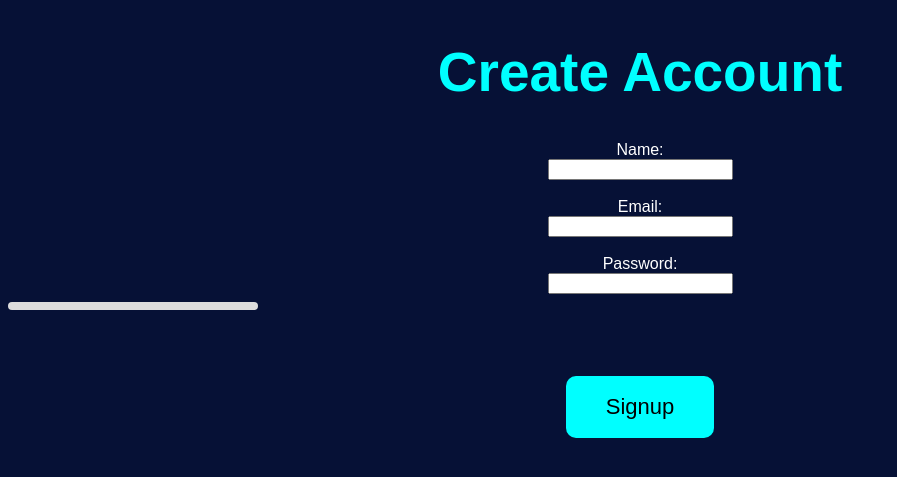
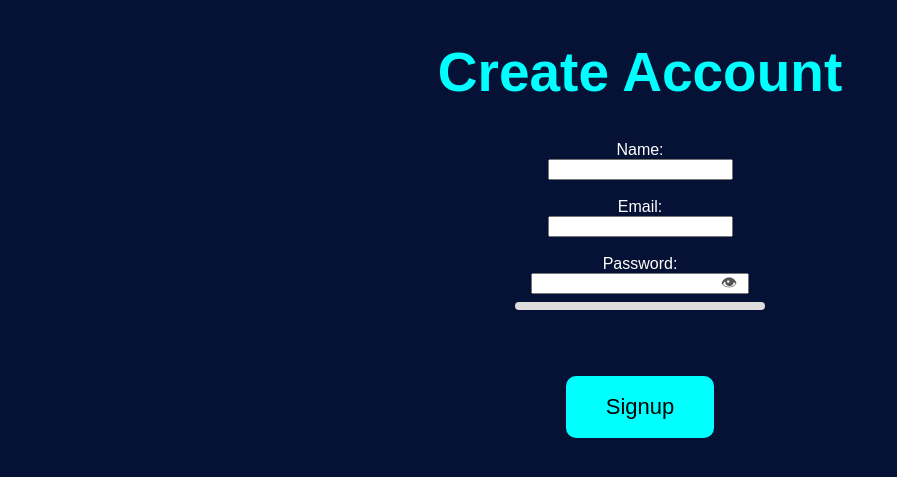
Before and after one commit to f2024408136-coder/CyberGuardian, a Flask app: page /signup in a window 1280 px wide. Shown: the top 477 px of the page, without its empty margins (0-897 px from the left). Run offline with Flask 3, Linux system fonts and the light colour scheme.

Commit message:
Added password crack time estimator, show/hide eye toggle and centered strength bar

```diff
--- a/templates/signup.html
+++ b/templates/signup.html
@@ -34,7 +34,7 @@
             width: 250px;
             background-color: #ddd;
             border-radius: 4px;
-            margin-top: 8px;
+            margin: 8px auto 0;
             overflow: hidden;
         }
 
@@ -42,6 +42,57 @@
             height: 100%;
             width: 0%;
             transition: width 0.3s, background-color 0.3s;
+        }
+
+        .crack-time {
+            margin-top: 10px;
+            padding: 8px 12px;
+            background-color: #1a1a2e;
+            color: #00d4ff;
+            border: 1px solid #00d4ff;
+            border-radius: 6px;
+            font-family: monospace;
+            font-size: 14px;
+            display: none;
+        }
+
+        .crack-time-label {
+            color: #aaa;
+            font-size: 12px;
+        }
+
+        .password-wrapper {
+            position: relative;
+            display: inline-block;
+            width: auto;
+        }
+
+        .password-wrapper input {
+            padding-right: 35px;
+            box-sizing: border-box;
+        }
+
+        .eye-button {
+            position: absolute !important;
+            right: 6px !important;
+            top: 50% !important;
+            transform: translateY(-50%) !important;
+            background: transparent !important;
+            border: none !important;
+            cursor: pointer !important;
+            font-size: 16px !important;
+            padding: 0 !important;
+            margin: 0 !important;
+            color: #555 !important;
+            width: 28px !important;
+            height: 24px !important;
+            line-height: 1 !important;
+            border-radius: 0 !important;
+        }
+
+        .eye-button:hover {
+            background: transparent !important;
+            color: #00d4ff !important;
         }
     </style>
 </head>
@@ -59,23 +110,46 @@
         <input type="email" name="email" required><br><br>
 
         <label>Password:</label><br>
-        <input type="password" name="password" id="password" oninput="checkStrength()" required><br>
+        <div class="password-wrapper">
+            <input type="password" name="password" id="password" oninput="checkStrength()" required>
+            <button type="button" class="eye-button" id="eyeButton" onclick="togglePassword()">👁</button>
+        </div>
+        <br>
 
         <div class="strength-bar">
             <div class="strength-fill" id="strengthFill"></div>
         </div>
 
         <div id="strengthBox" class="strength-box" style="display:none;"></div>
+
+        <div id="crackTime" class="crack-time">
+            <span class="crack-time-label">Estimated Crack Time:</span><br>
+            <span id="crackTimeValue"></span>
+        </div>
         <br><br>
 
         <button type="submit">Signup</button>
     </form>
 
     <script>
+        function togglePassword() {
+            var pwd = document.getElementById("password");
+            var btn = document.getElementById("eyeButton");
+            if (pwd.type === "password") {
+                pwd.type = "text";
+                btn.innerText = "🙈";
+            } else {
+                pwd.type = "password";
+                btn.innerText = "👁";
+            }
+        }
+
         function checkStrength() {
             var password = document.getElementById("password").value;
             var box = document.getElementById("strengthBox");
             var fill = document.getElementById("strengthFill");
+            var crackBox = document.getElementById("crackTime");
+            var crackValue = document.getElementById("crackTimeValue");
 
             var score = 0;
 
@@ -87,10 +161,13 @@
             if (password.length === 0) {
                 box.style.display = "none";
                 fill.style.width = "0%";
+                crackBox.style.display = "none";
                 return;
             }
 
             box.style.display = "inline-block";
+            crackBox.style.display = "block";
+            crackValue.innerText = estimateCrackTime(password);
 
             if (score <= 1) {
                 box.className = "strength-box weak";
@@ -109,6 +186,37 @@
                 fill.style.backgroundColor = "#27ae60";
             }
         }
+
+        function estimateCrackTime(password) {
+            var charset = 0;
+            if (/[a-z]/.test(password)) charset += 26;
+            if (/[A-Z]/.test(password)) charset += 26;
+            if (/[0-9]/.test(password)) charset += 10;
+            if (/[^a-zA-Z0-9]/.test(password)) charset += 32;
+
+            if (charset === 0) return "Instantly";
+
+            var combinations = Math.pow(charset, password.length);
+            var guessesPerSecond = 1000000000;
+            var seconds = combinations / guessesPerSecond;
+
+            return formatTime(seconds);
+        }
+
+        function formatTime(seconds) {
+            if (seconds < 1) return "Instantly";
+            if (seconds < 60) return Math.round(seconds) + " seconds";
+            if (seconds < 3600) return Math.round(seconds / 60) + " minutes";
+            if (seconds < 86400) return Math.round(seconds / 3600) + " hours";
+            if (seconds < 31536000) return Math.round(seconds / 86400) + " days";
+
+            var years = seconds / 31536000;
+            if (years < 1000) return Math.round(years) + " years";
+            if (years < 1000000) return Math.round(years / 1000) + " thousand years";
+            if (years < 1000000000) return Math.round(years / 1000000) + " million years";
+            if (years < 1000000000000) return Math.round(years / 1000000000) + " billion years";
+            return Math.round(years / 1000000000000) + " trillion years";
+        }
     </script>
 
 </body>
```
